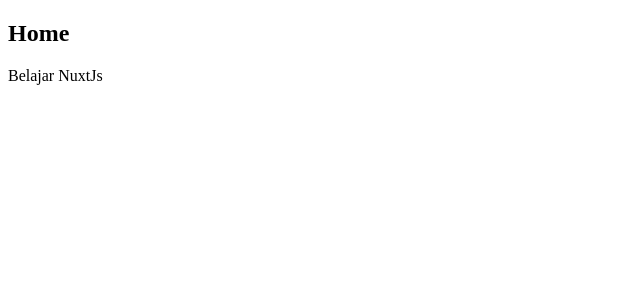
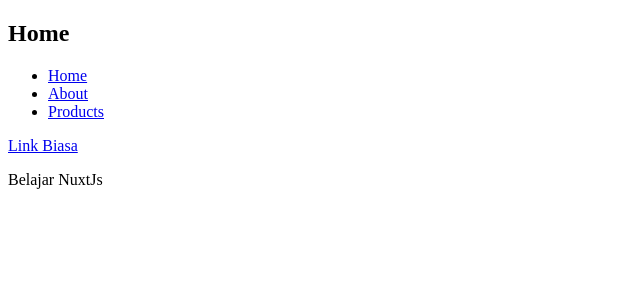
Before and after one commit to priana13/BlogNuxt, a Nuxt app: page / in a window 1280 px wide. Shown: the top 300 px of the page, without its empty margins (0-640 px from the left). Built offline with nearby package versions, Linux system fonts and the light colour scheme.

Commit message:
Nuxt Link

```diff
--- a/pages/about.vue
+++ b/pages/about.vue
@@ -1,4 +1,21 @@
 <template>
+
+ <header>
+    <nav>
+      <ul>
+
+        <li> <NuxtLink to="/">Home</NuxtLink> </li>
+        <li> <NuxtLink to="/about">About</NuxtLink> </li>
+        <li> <NuxtLink to="/products">Products</NuxtLink> </li>
+
+      </ul>
+    </nav>
+
+    <a href="/about">Link Biasa</a>
+  </header>
+
+
+
     <section>
       <p>This page will be displayed at the /about route.</p>
     </section>
--- a/pages/index.vue
+++ b/pages/index.vue
@@ -1,6 +1,23 @@
 <template lang="">
   <div>
+
    <h2> Home </h2>
+
+  <header>
+    <nav>
+      <ul>
+
+        <li> <NuxtLink to="/">Home</NuxtLink> </li>
+        <li> <NuxtLink to="/about">About</NuxtLink> </li>
+        <li> <NuxtLink to="/products">Products</NuxtLink> </li>
+
+      </ul>
+    </nav>
+
+    <a href="/about">Link Biasa</a>
+  </header>
+
+
 
    <p>Belajar NuxtJs </p>
 
```
